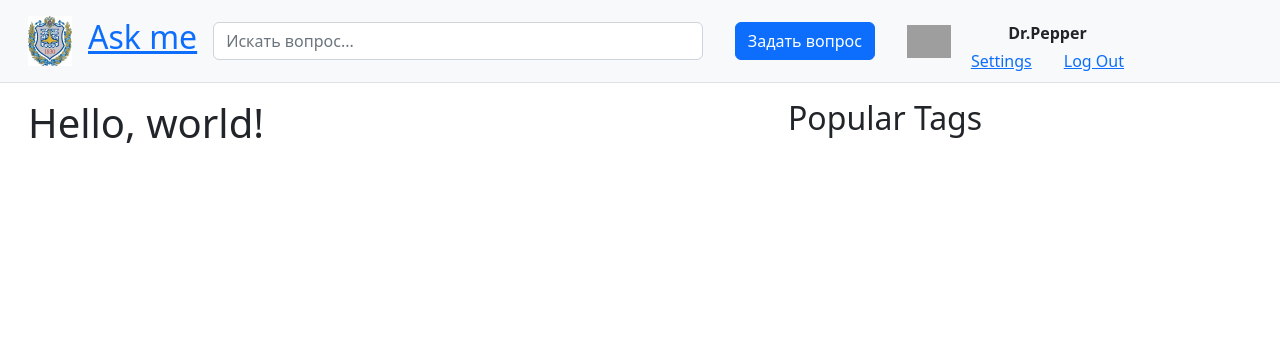
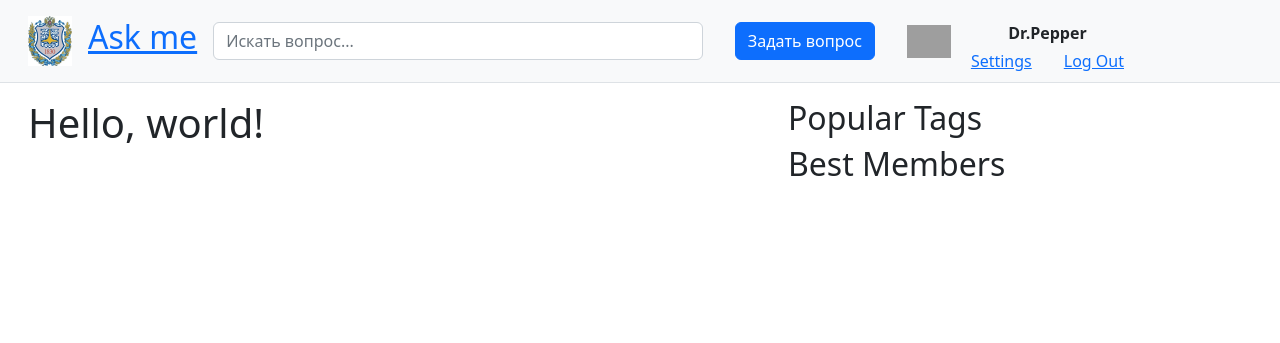
Before and after one commit to ArtemTin/VK_web_askanswer, a Django app: page / in a window 1280 px wide. Shown: the top 343 px of the page. Run offline with Django 4.2, Linux system fonts and the light colour scheme; grey boxes are pictures that could not be loaded.

Commit message:
base.html members

```diff
--- a/askme/templates/askme/base.html
+++ b/askme/templates/askme/base.html
@@ -67,7 +67,13 @@
                 <h2>Popular Tags</h2>
                 <div class="container-fluid">
                     {% for tag in tags %}
-                        <a href="/tags/{{ tag.url_name }}">{{ tag.human_name }}</a>
+                        <a href="/tags/{{ tag.url_name|lower }}">{{ tag.human_name }}</a>
+                    {% endfor %}
+                </div>
+                <h2>Best Members</h2>
+                <div class="d-flex flex-column">
+                    {% for best_member in best_members %}
+                        <div>{{ best_member.name }}</div>
                     {% endfor %}
                 </div>
             </div>
```
